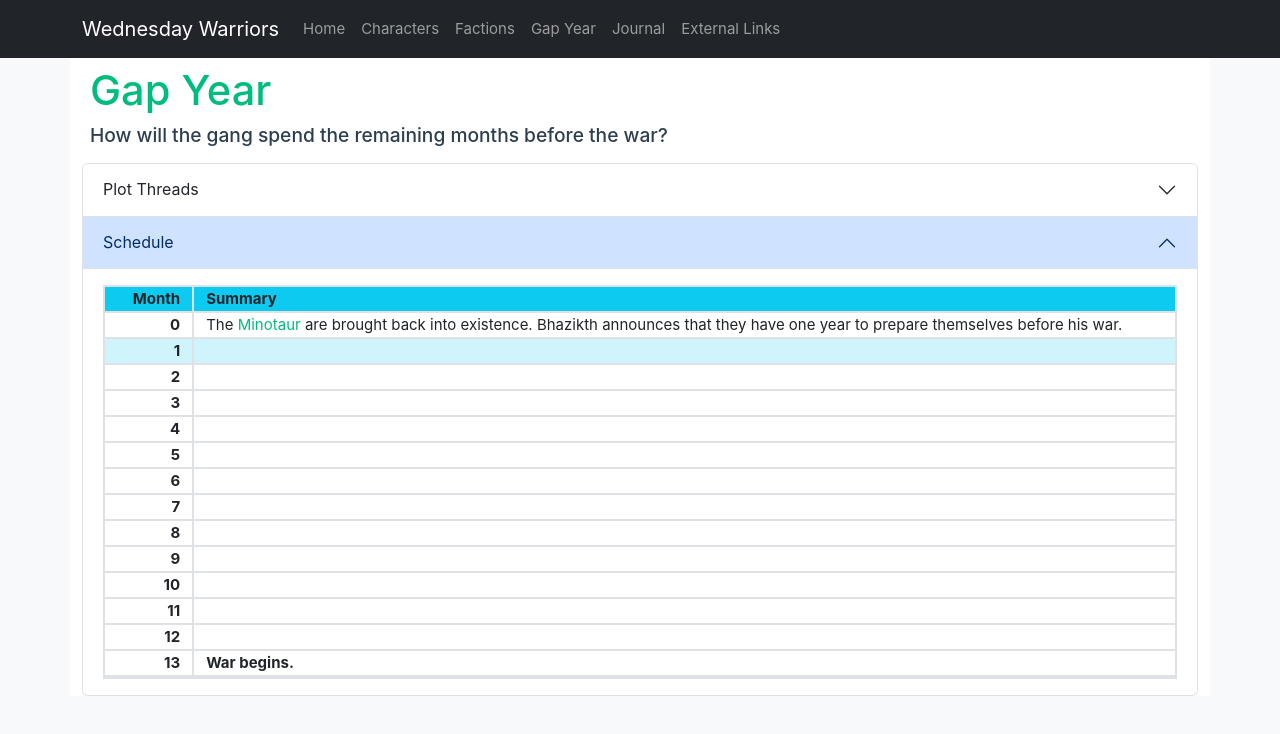
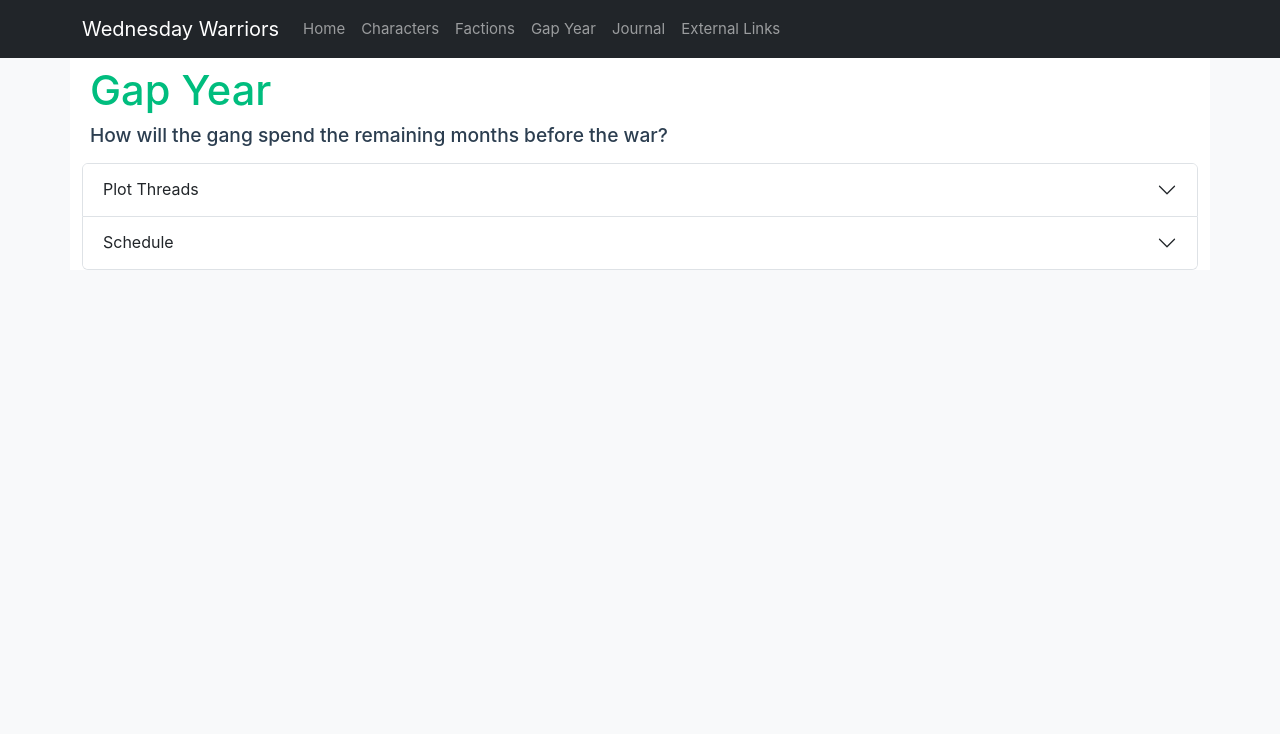
Before and after one commit to SethMaxson/wednesday-warriors, a Vue app: page /#/gap-year in a window 1280 px wide. Shown: the top 734 px of the page. Built offline with nearby package versions, Linux system fonts and the light colour scheme.

Commit message:
minor plot thread updates

```diff
--- a/src/components/views/gap-year/GapYear.vue
+++ b/src/components/views/gap-year/GapYear.vue
@@ -16,7 +16,7 @@ import GapMonth from "./components/GapMonth.vue";
 	</header>
 	<main>
 		<div class="accordion" id="gap-year-accordion">
-			<AccordionItem name="Plot Threads" parent-id="gap-year-accordion">
+			<AccordionItem name="Plot Threads" parent-id="gap-year-accordion" :default-open="false">
 				<div class="list-group">
 					<div class="list-group-item">
 						<div class="d-flex w-100 justify-content-between">
@@ -24,7 +24,7 @@ import GapMonth from "./components/GapMonth.vue";
 							<small>Dilbert</small>
 						</div>
 						<small>
-							Dilbert learned that a charismatic new leader is rallying the people of the wizarding nation of Venland to invade and destroy Dilbertland.
+							Dilbert learned that a charismatic new leader is rallying the people of the wizarding nation of Venland to invade and destroy Dilbertland. This leader was described as being so old and sickly that he no longer has flesh or a body.
 						</small>
 					</div>
 					<div class="list-group-item">
@@ -42,7 +42,7 @@ import GapMonth from "./components/GapMonth.vue";
 							<small>Murica</small>
 						</div>
 						<small>
-							After learning that Murica is a lycanthrope, Cade Brightcloak told her of a corrupted artifact that was once wielded by great heroes before it was corrupted by a dark moon mage. He will suggest that that as 'an aspect of the moon,' Murica may be well-suited to purify the artifact if the gang can locate it.
+							After learning that Murica is a lycanthrope, Cade Brightcloak told her of a corrupted artifact that was once wielded by great heroes before it was corrupted by a dark moon mage. He suggested that that as 'an aspect of the moon,' Murica may be well-suited to purify the artifact if the gang can locate it.
 						</small>
 					</div>
 					<div class="list-group-item">
@@ -56,7 +56,7 @@ import GapMonth from "./components/GapMonth.vue";
 					</div>
 				</div>
 			</AccordionItem>
-			<AccordionItem name="Schedule" parent-id="gap-year-accordion" :default-open="true">
+			<AccordionItem name="Schedule" parent-id="gap-year-accordion" :default-open="false">
 				<div class="container border border-2 g-0">
 					<!-- <GapMonth month="Month" location="Location" quest-haver="Primary Character" class="bg-info fw-bold d-none d-md-flex">Summary</GapMonth> -->
 					<GapMonth month="Month" location="Location" quest-haver="Primary Character" class="bg-info fw-bold">Summary</GapMonth>
```
